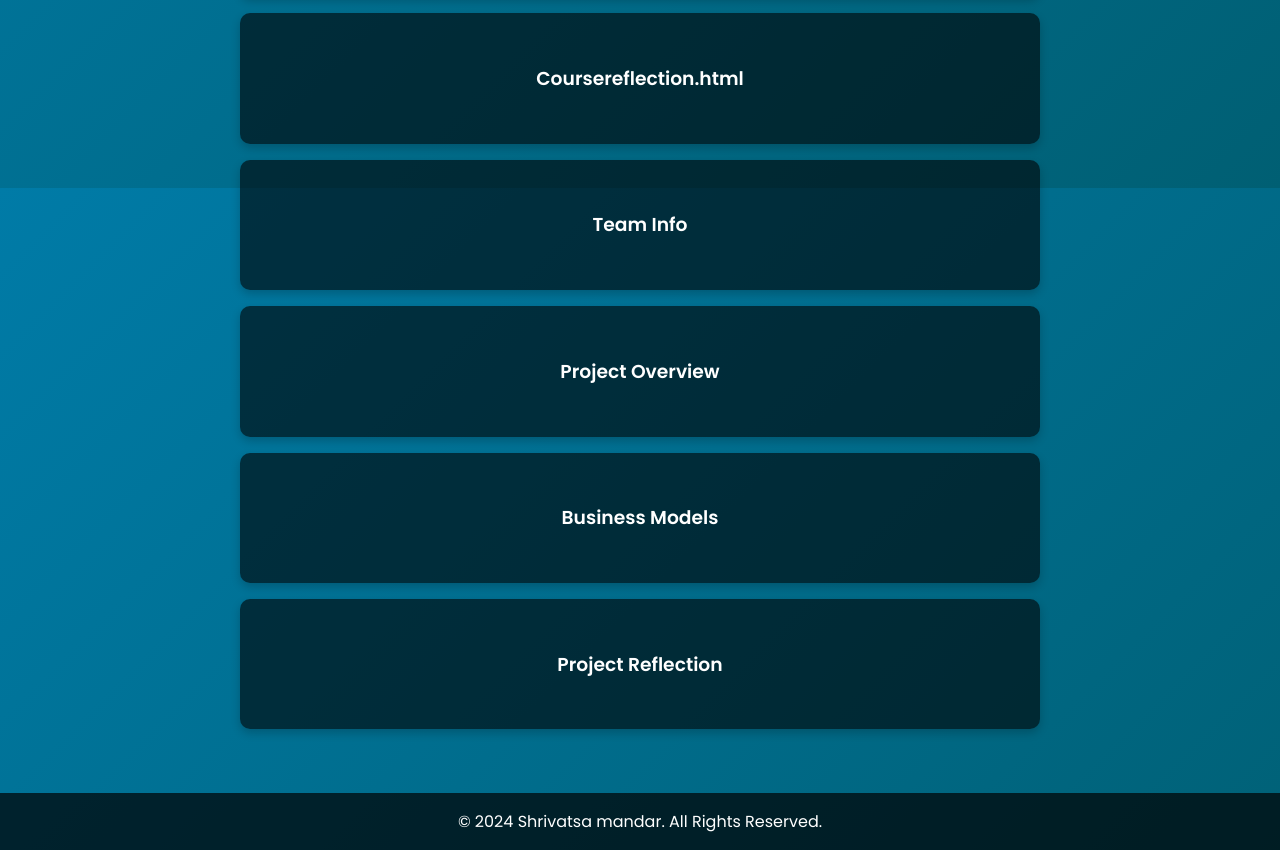
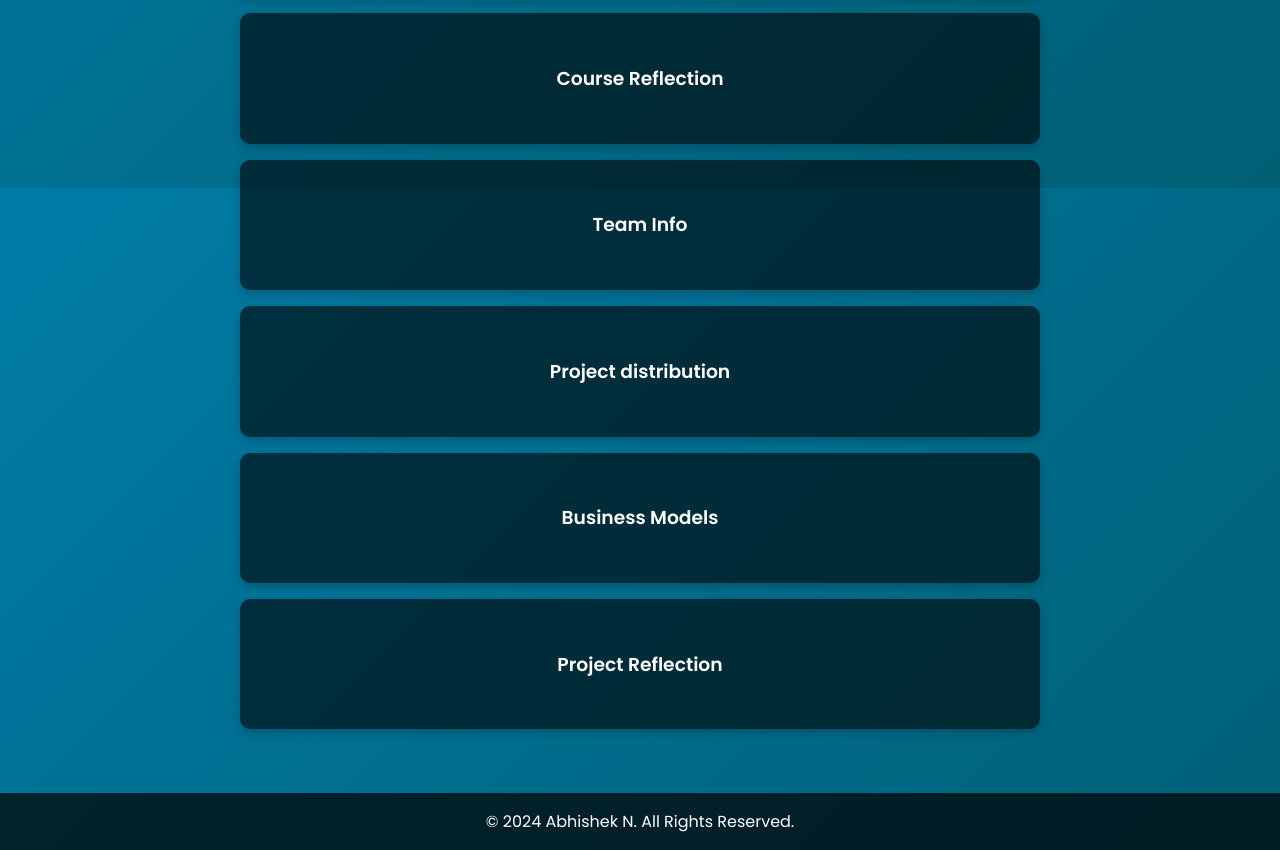
Before and after one commit to Shrivatsa118/Shrivatsa.github.io, a plain HTML site: page Index.html in a window 1280 px wide. Shown: the part 644-1494 px from the top of the page. Drawn offline with Linux system fonts and the light colour scheme.

Commit message:
Update Index.html

```diff
--- a/Index.html
+++ b/Index.html
@@ -101,20 +101,20 @@
     <section>
         <h2>Navigate Through</h2>
 
-        <div class="box" onclick="window.location.href='Intro.html'">
+        <div class="box" onclick="window.location.href='introduction.html'">
             <h3>My Portfolio</h3>
         </div>
 
-        <div class="box" onclick="window.location.href='Coursereflection.html'">
-            <h3>Coursereflection.html</h3>
+        <div class="box" onclick="window.location.href='overview.html'">
+            <h3>Course Reflection</h3>
         </div>
 
-        <div class="box" onclick="window.location.href='Ourteam.html'">
+        <div class="box" onclick="window.location.href='Our Team.html'">
             <h3>Team Info</h3>
         </div>
 
-         <div class="box" onclick="window.location.href='https://ErannaTP.github.io/Portfolio/project_overview.html'">
-            <h3>Project Overview</h3>
+         <div class="box" onclick="window.location.href='Project distribution.html'">
+            <h3>Project distribution</h3>
         </div>
 
         <div class="box" onclick="window.location.href='https://github.com/ErannaTP/Portfolio/blob/main/business-models.html'">
@@ -128,7 +128,7 @@
     </section>
 
     <footer>
-        &copy; 2024 Shrivatsa mandar. All Rights Reserved.
+        &copy; 2024 Abhishek N. All Rights Reserved.
     </footer>
 </body>
 </html>
```
